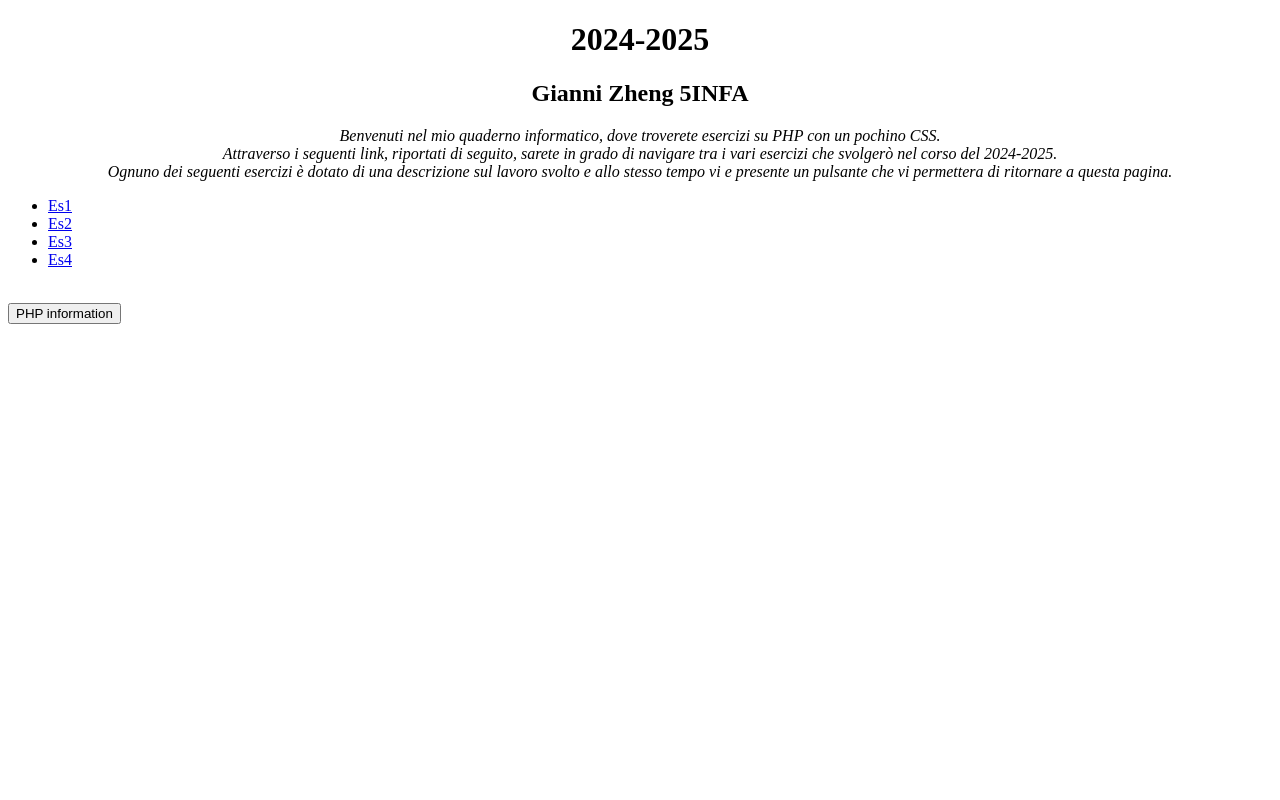
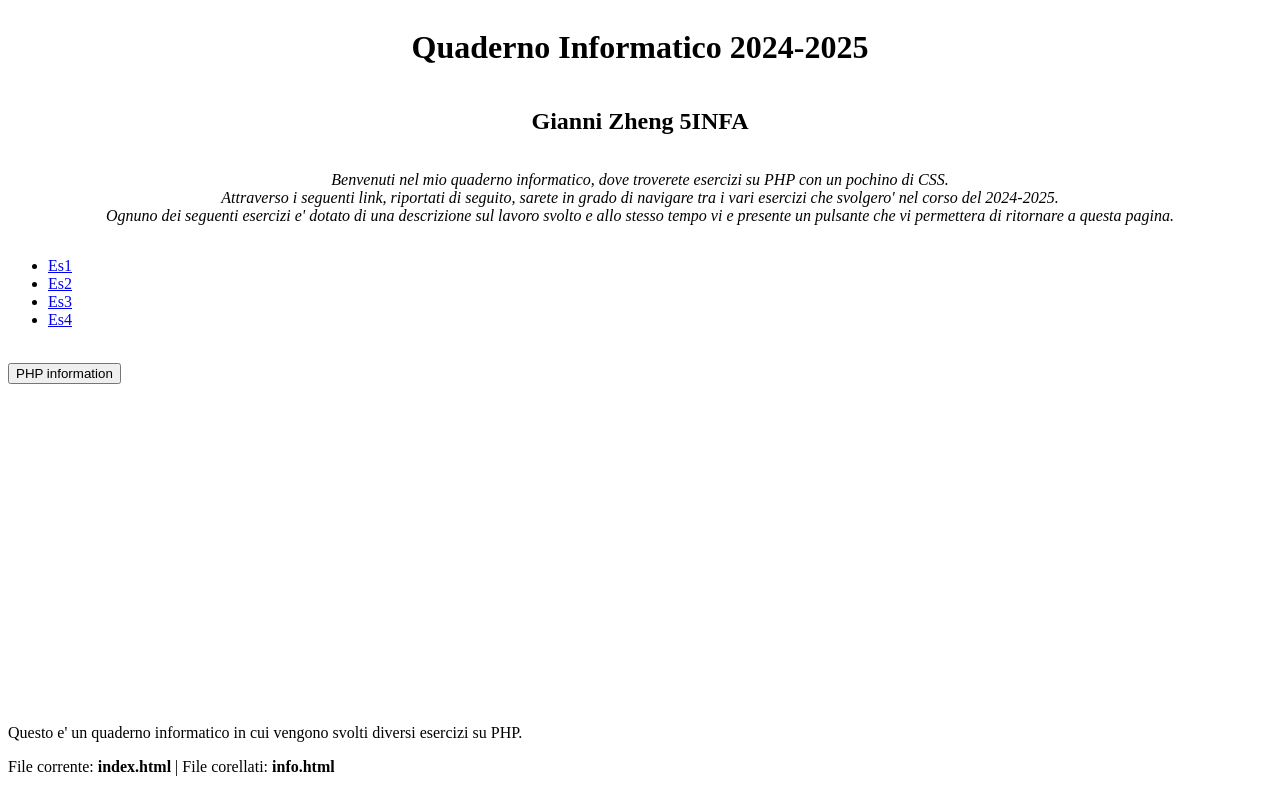
Before and after one commit to GianniZheng/PHP, a PHP site: page / in a window 1280 px wide. Run offline with PHP 8.4, Linux system fonts and the light colour scheme.

```diff
--- a/ES02A/login.php
+++ b/ES02A/login.php
@@ -8,9 +8,9 @@ $username;
         $password = $_POST["password"];
 
         if ($username === "admin" && $password === "password") {
-            echo "<h2>Benvenuto admin <br> nell'area riservata del sito!";
+            echo "<h2 style=\"color:green;\">Benvenuto " . $username . " nell'area riservata del sito!";
         }else {
-            echo "<h2>Attenzione! Nome utente o password sbagliate. <br> Accesso negato!";
+            echo "<h2 style=\"color:red;\">Attenzione! Nome utente o password sbagliate. <br> Accesso negato!";
         }
     }
     echo "<br> <br> <button> <a href=\"../index.html\" style=\"text-decoration: none;\"> Home </a> </button>";
--- a/index.html
+++ b/index.html
@@ -1,16 +1,38 @@
 <!DOCTYPE html>
 <html lang="it">
 <head>
-    <meta charset="UTF-8">
-    <meta name="viewport" content="width=device-width, initial-scale=1.0">
     <title>Esercizi di laboratorio su php</title>
+    <style>
+        html, body {
+            height: 100%;
+            display: flex;
+            flex-direction: column;
+        }
+
+        .description {
+            display: flex;
+            justify-content: center;
+            font-style: italic;
+            text-align: center;
+        }
+
+        footer {
+            margin-top: auto;
+        }
+
+        h1,h2 {
+            display: flex;
+            justify-content: center;
+        }
+    </style>
 </head>
 <body>
-    <h1 style="display: flex; justify-content: center;">2024-2025</h1>
-    <h2 style="display: flex; justify-content: center;">Gianni Zheng 5INFA</h2>
-    <p style="display: flex; justify-content: center; font-style: italic;  text-align: center; ">Benvenuti nel mio quaderno informatico, dove troverete esercizi su PHP con un pochino CSS.
-        <br> Attraverso i seguenti link, riportati di seguito, sarete in grado di navigare tra i vari esercizi che svolgerò nel corso del 2024-2025.
-        <br> Ognuno dei seguenti esercizi è dotato di una descrizione sul lavoro svolto e allo stesso tempo vi e presente un pulsante che vi permettera di ritornare a questa pagina.
+    <h1>Quaderno Informatico 2024-2025</h1>
+    <h2>Gianni Zheng 5INFA</h2>
+    <p class="description">
+        Benvenuti nel mio quaderno informatico, dove troverete esercizi su PHP con un pochino di CSS.<br>
+        Attraverso i seguenti link, riportati di seguito, sarete in grado di navigare tra i vari esercizi che svolgero' nel corso del 2024-2025.<br>
+        Ognuno dei seguenti esercizi e' dotato di una descrizione sul lavoro svolto e allo stesso tempo vi e presente un pulsante che vi permettera di ritornare a questa pagina.
     </p>
     <ul>
         <li> <a href="Es1.php"> Es1 </a></li>
@@ -22,5 +44,9 @@
         <br>
         <input type="submit" value="PHP information">
     </form>
+    <footer>
+        <p>Questo e' un quaderno informatico in cui vengono svolti diversi esercizi su PHP.</p>
+        <p>File corrente: <strong>index.html</strong> | File corellati: <strong>info.html</strong></p>
+    </footer>
 </body>
 </html>
```
Also changed, not shown: ES02A/index.html (+20 -1 lines), Es1.php (+26 -6 lines), Es2.php (+27 -6 lines), Es3.php (+15 -5 lines).
